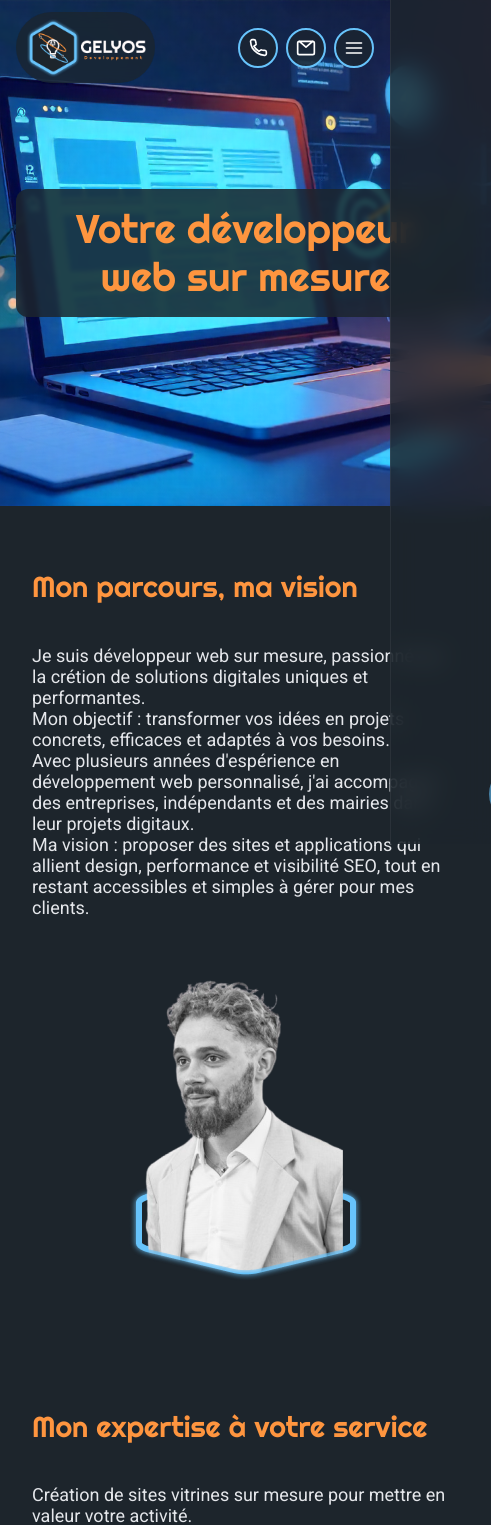
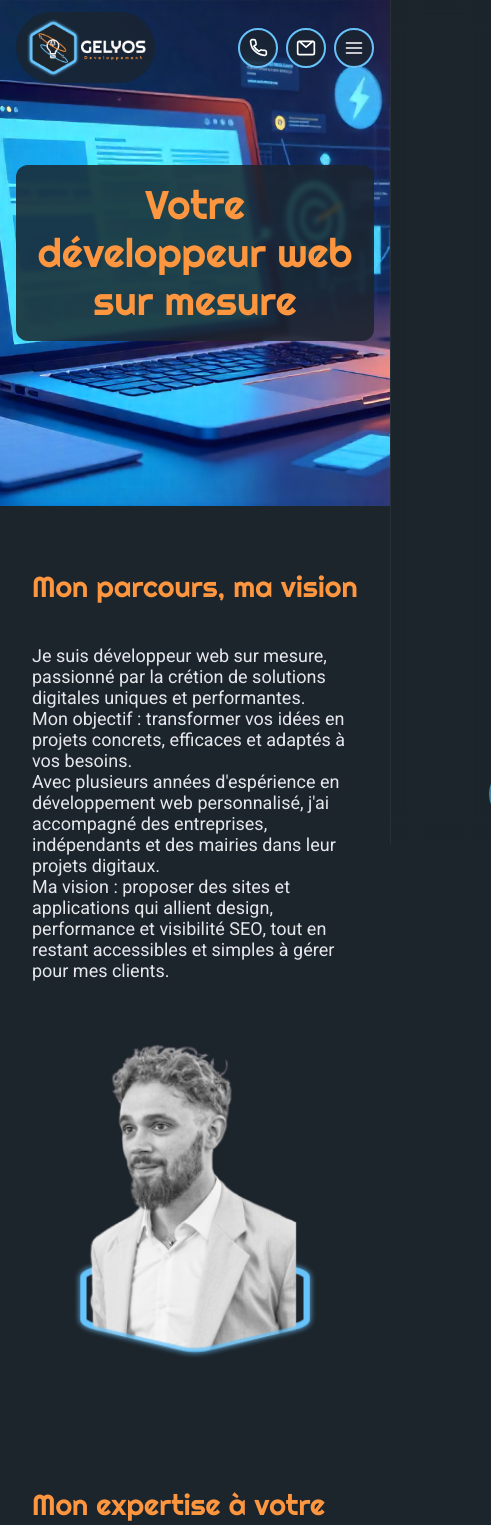
Before and after one commit to Guillaume811/site-gelyos, a React (Vite) app: page /a-propos in a window 390 px wide. Shown: the top 1525 px of the page, 491 px wide, since content can reach past the window. Built offline with nearby package versions, Linux system fonts and the light colour scheme.

Commit message:
style: réduction taille image en responsive

```diff
--- a/src/pages/About/AboutSection/AboutSection.module.scss
+++ b/src/pages/About/AboutSection/AboutSection.module.scss
@@ -21,5 +21,9 @@
     height: auto;
     border-radius: 1rem;
     object-fit: cover;
+
+    @media (max-width: 768px) {
+    width: 75%;
+  }
   }
 }
```
